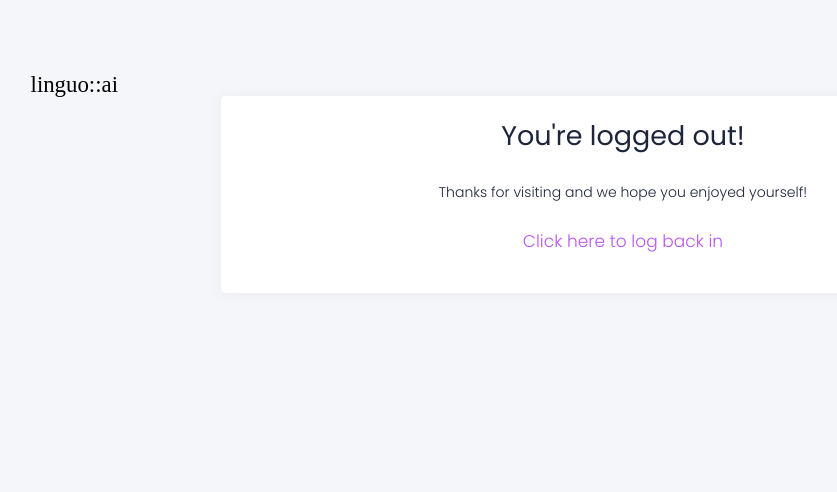
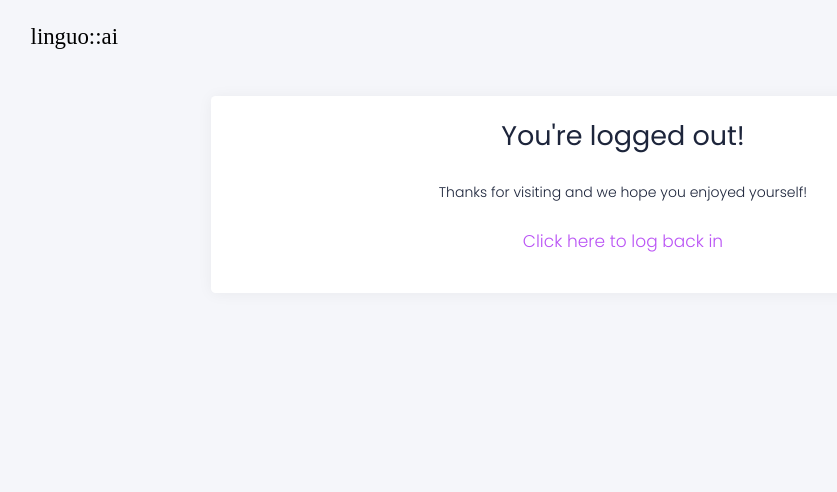
Before and after one commit to nickrogerson1/linguoai-git, a Django app: page /logout/ in a window 1280 px wide. Shown: the top 492 px of the page, without its empty margins (17-854 px from the left). After the commit the page ends 252 px from the top, so only its background shows below. Run offline with Django 4.2, Linux system fonts and the light colour scheme; parts of the project's set-up code (start-up, migrations or seed data) failed here and were passed over; some libraries are stand-ins or nearby versions.

Commit message:
CSS Update

```diff
--- a/members/templates/registration/confirm_email.html
+++ b/members/templates/registration/confirm_email.html
@@ -1,6 +1,8 @@
 {% extends "members/layouts/base-fullscreen.html" %}
 
 {% block content %}
+
+<div class="row pt-lg-0 pt-5">
     <div class="col-12 col-sm-10 offset-sm-1 col-md-8 mt-5 offset-md-2 pt-5 mt-5">
         <div class="card">
             <div class="card-header text-center py-4">
@@ -15,5 +17,6 @@
             </div>
         </div>
     </div>
+</div>
 
 {% endblock content %}
--- a/members/templates/registration/logged_out.html
+++ b/members/templates/registration/logged_out.html
@@ -7,7 +7,7 @@
 
 {% block content %}
 
-<div class="white content">
+<div class="row pt-lg-0 pt-5">
     <div class="col-12 col-sm-10 offset-sm-1 col-md-8 mt-5 offset-md-2 pt-5 mt-5">
         <div class="card">
             <div class="card-header text-center py-4">
```
Lines whose indentation alone changed are shown as unchanged.
